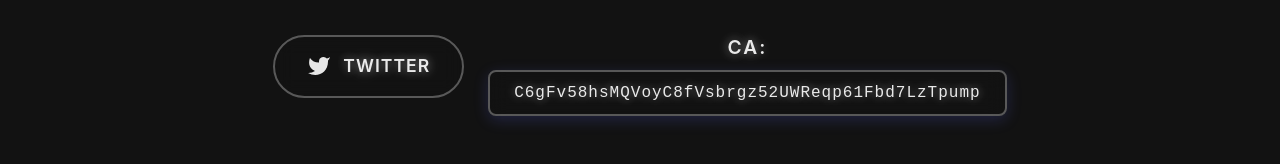
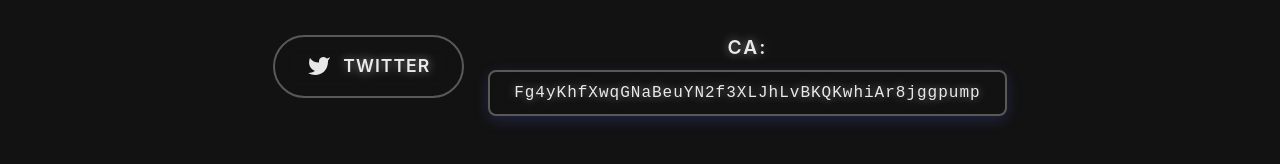
Before and after one commit to a05cramer-ctrl/Somali-Surfer, a React (Vite) app: page / in a window 1280 px wide. Shown: the part 1275-1439 px from the top of the page. Built offline with nearby package versions, Linux system fonts and the light colour scheme; the HTML template or start-up script is replaced by a standard one.

Commit message:
Update wallet address in App component

```diff
--- a/src/App.tsx
+++ b/src/App.tsx
@@ -8,7 +8,7 @@ import './App.css'
 
 function App() {
   const [copied, setCopied] = useState(false)
-  const walletAddress = 'C6gFv58hsMQVoyC8fVsbrgz52UWReqp61Fbd7LzTpump'
+  const walletAddress = 'Fg4yKhfXwqGNaBeuYN2f3XLJhLvBKQKwhiAr8jggpump'
 
   const handleCopy = async () => {
     try {
```
